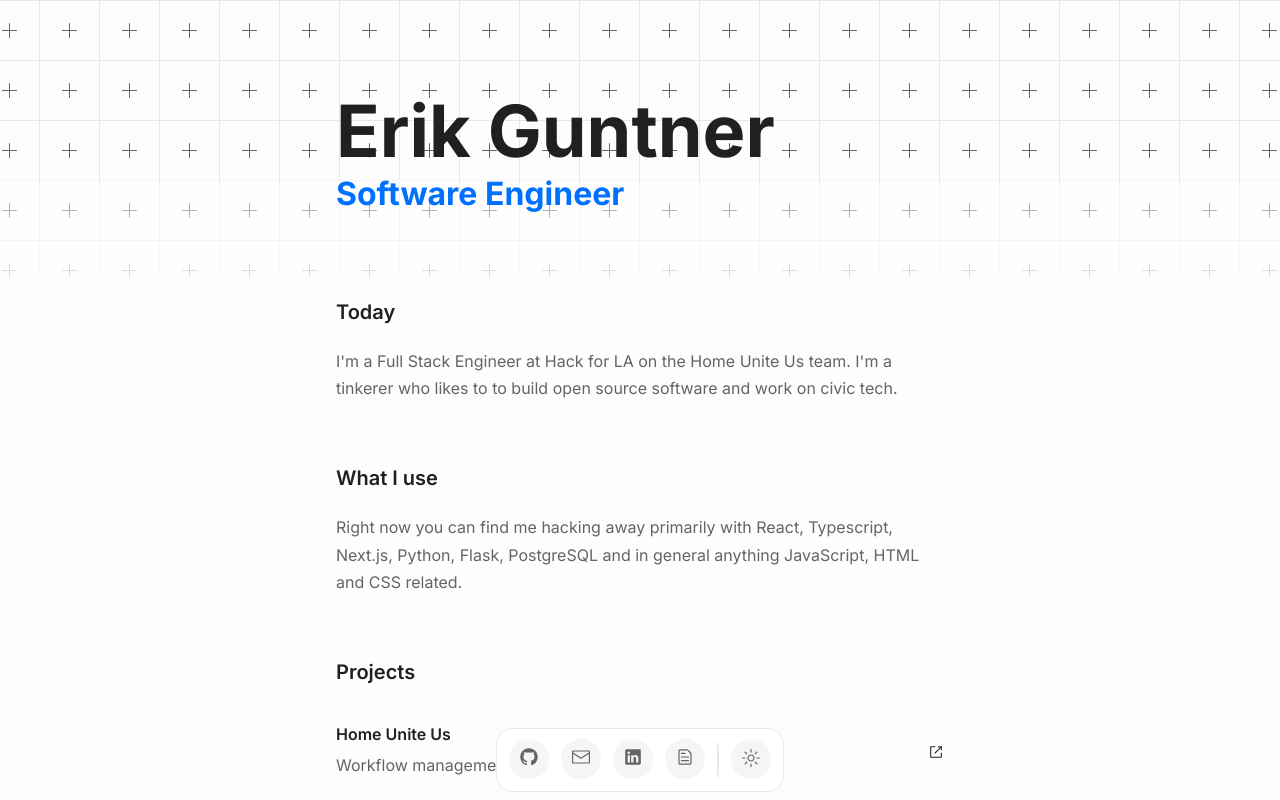
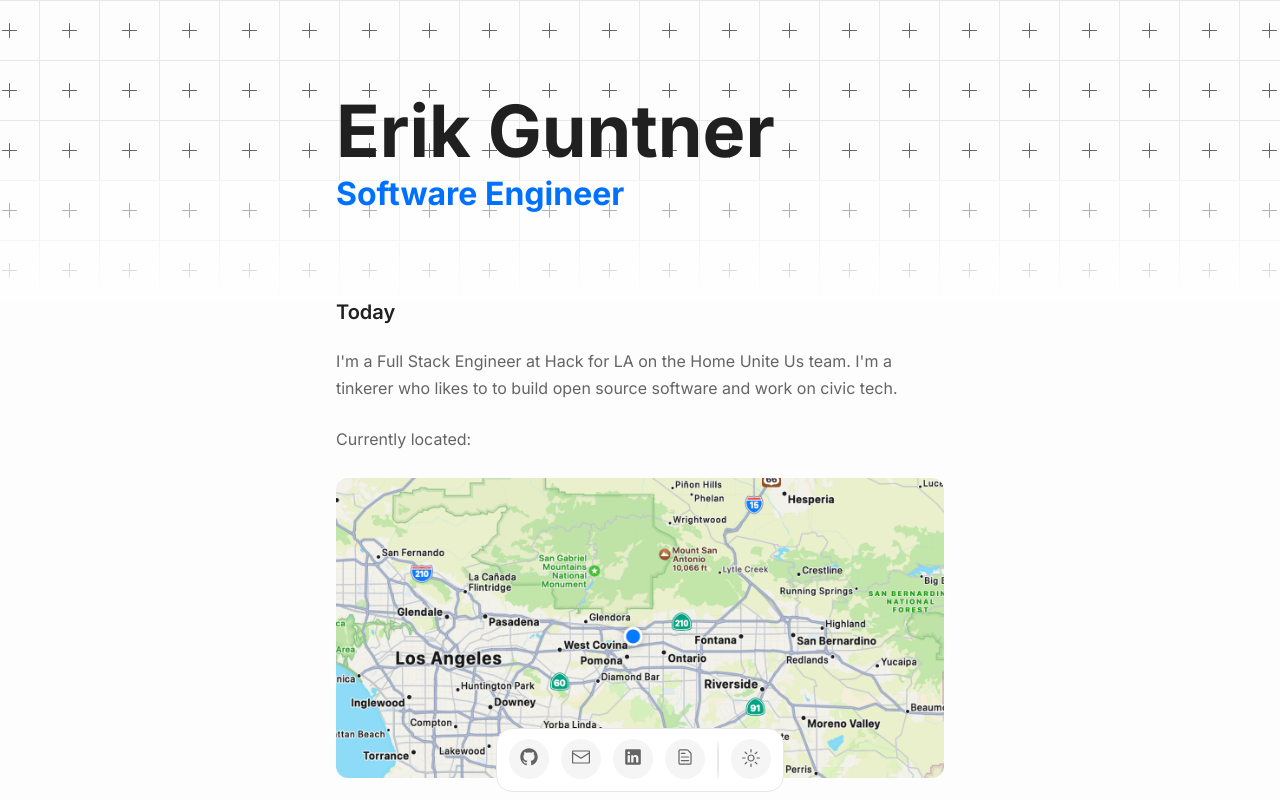
Before and after one commit to erikguntner/personal-site, a Next.js app: page / in a window 1280 px wide. Built offline with nearby package versions, Linux system fonts and the light colour scheme.

Commit message:
Add map image

```diff
--- a/src/app/page.module.css
+++ b/src/app/page.module.css
@@ -132,7 +132,7 @@
   justify-content: space-between;
   align-items: center;
   padding: 16px;
-  border-radius: 8px;
+  border-radius: var(--border-radius);
   color: var(--primary-text);
   transition: background-color 0.3s ease;
   padding-left: 0.75rem;
@@ -202,3 +202,16 @@
     transform: rotate(0deg);
   }
 }
+
+.map {
+  width: 100%;
+  height: 300px;
+  border-radius: var(--border-radius);
+  overflow: hidden;
+}
+
+.map img {
+  width: 100%;
+  object-fit: cover;
+  border-radius: var(--border-radius);
+}
--- a/src/app/page.tsx
+++ b/src/app/page.tsx
@@ -31,6 +31,11 @@ export default function Home() {
             team. I&apos;m a tinkerer who likes to to build open source software
             and work on civic tech.
           </p>
+
+          <p>Currently located:</p>
+          <figure className={styles.map}>
+            <Image src="/map.png" alt="Los Angeles" width={600} height={400} />
+          </figure>
         </section>
         <section className={styles.section}>
           <h2>What I use</h2>
```
Also changed, not shown: public/map.png (added).
